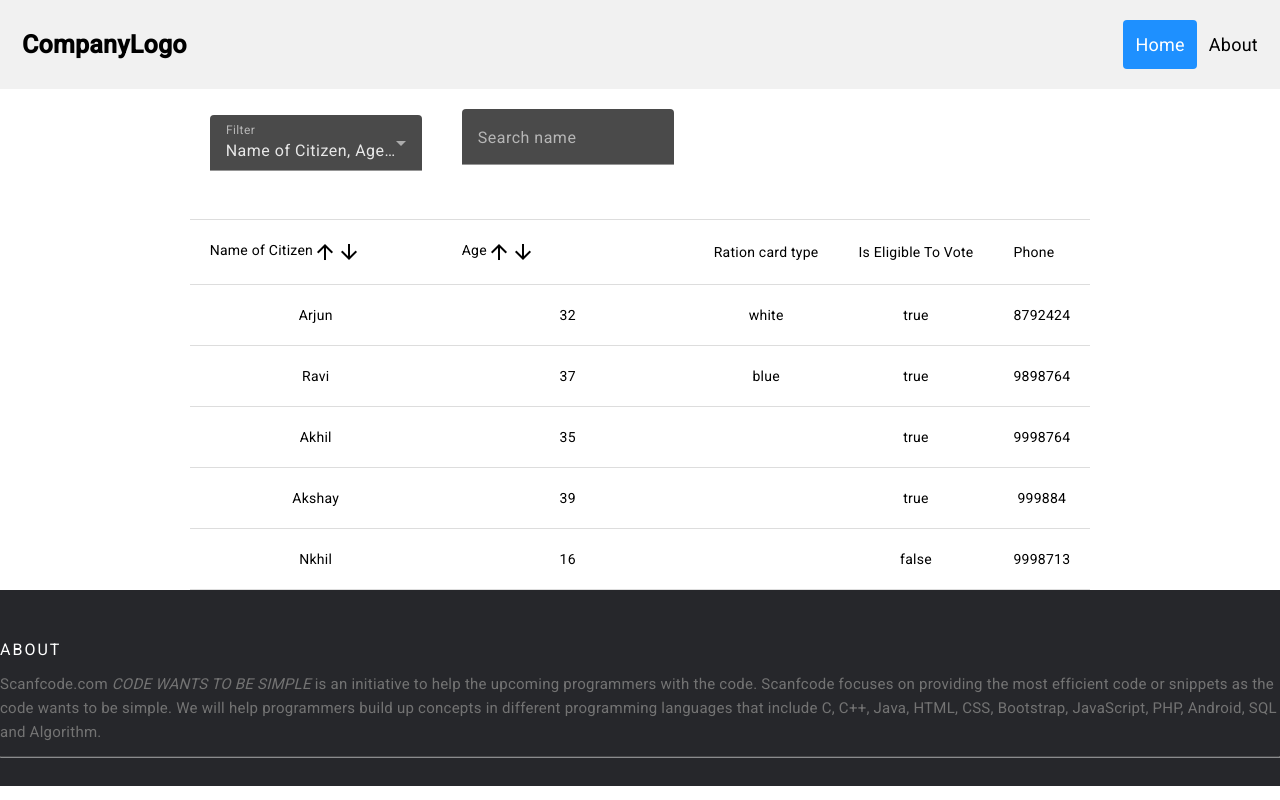
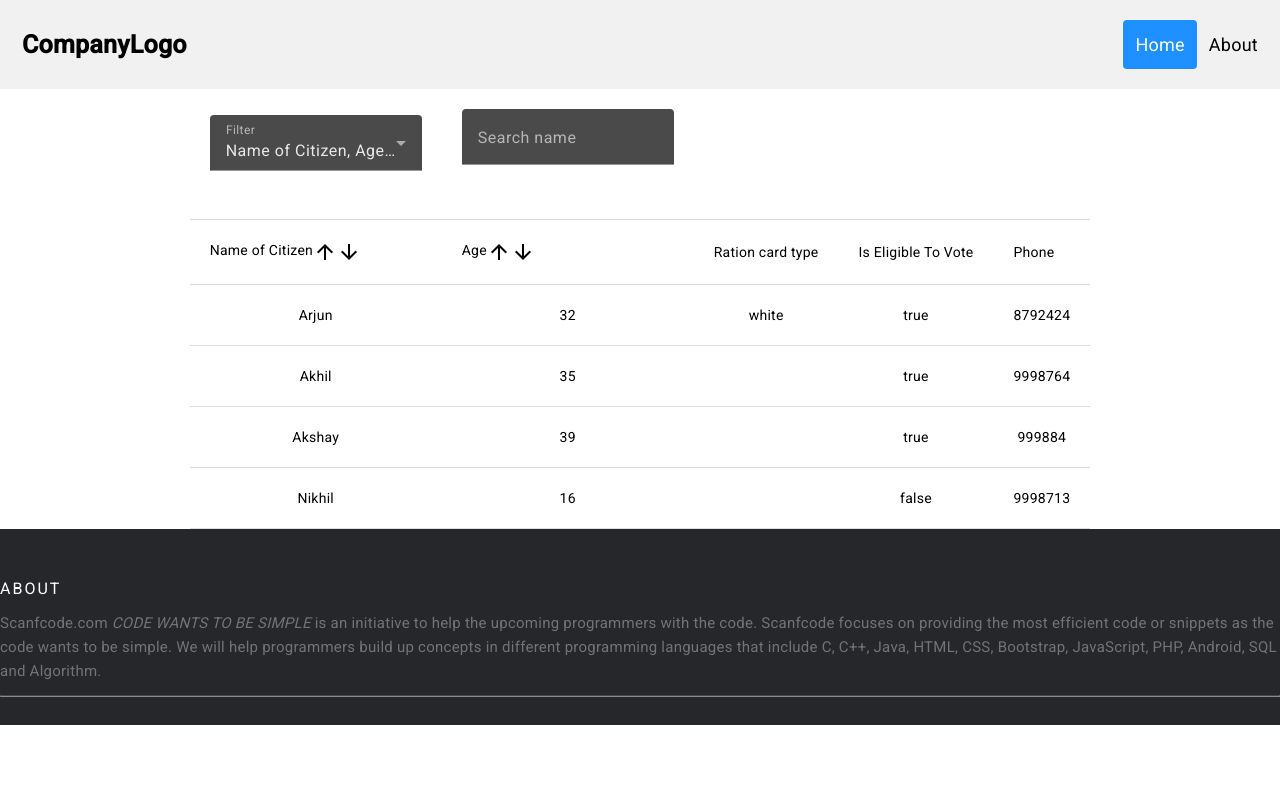
Before and after one commit to shabasy002/Table-Live, an Angular app: page /about in a window 1280 px wide. Built offline with nearby package versions, Linux system fonts and the light colour scheme.

Commit message:
search-by-name

```diff
--- a/src/app/components/temp-table/temp-table.component.html
+++ b/src/app/components/temp-table/temp-table.component.html
@@ -1,11 +1,5 @@
 <div class="table-component">
-  <!-- <mat-form-field >
-    <mat-label>Filter</mat-label>
-    <mat-select (selectionChange)="inputChange($event.value)" [(value)]="selected" placeholder="filter by" [formControl]="this.filter" multiple aria-checked="tr">
 
-      <mat-option *ngFor="let column of this.getColumnsToDisplayForSelect()" [value]="column.columnDef" >{{ column.title }}</mat-option>
-    </mat-select>
-  </mat-form-field> -->
     <table>
         <thead>
           <tr>
@@ -21,7 +15,7 @@
             <td>
               <mat-form-field class="filter" >
                 <mat-label>Search name</mat-label>
-                <input matInput [formControl]="nameFilter" (input)="didModify()">
+                <input matInput [formControl]="nameFilter" (input)="searchByname()">
               </mat-form-field>
               <p>{{this.nameFilter.value}}</p>
             </td>
@@ -42,9 +36,12 @@
             </thead>
 
             <tbody>
-                <tr *ngFor="let row of this.dataSource">
-                  <td *ngFor="let column of this.getColumnsToDisplay()">
-                    {{ row[column.columnDef] }}
+                <tr *ngFor="let row of this.getrowtoDisplay()">
+                  <td  *ngFor="let column of this.getColumnsToDisplay()">
+                    <div >
+                      {{ row[column.columnDef] }}
+                    </div>
+
                   </td>
                 </tr>
               </tbody>
--- a/src/app/components/temp-table/temp-table.component.ts
+++ b/src/app/components/temp-table/temp-table.component.ts
@@ -36,6 +36,7 @@ sortedData: Array<any> = [];
 
 private selectedSortOrder?:SelectedSort;
 public filterFields: Array<any> = [];
+public filterNames:Array<any>=[];
 public filter = new FormControl(this.filterFields);
 public nameFilter = new FormControl("");
 
@@ -46,14 +47,37 @@ constructor() {
 
 
 }
-protected didModify() {
-  //console.log(this.nameFilter);
+protected searchByname() {
+  //console.log(this.nameFilter.value);
+  const tempdataSource = this.dataSource.slice();
+  if(this.nameFilter.value !==''){
+    this.filterNames.length=0;
 
-  console.log(this.getColumnsToDisplay(this.nameFilter.value));
-
+    const nameSearch=this.dataSource.filter(x => x.name.match(this.nameFilter.value) && x.hide !==true );
+   if(nameSearch.length>0){
+    for(let j=0;j<=nameSearch.length-1;j++){
+      this.filterNames.push(nameSearch[j].name);
+    }
+    for(let k=0;k<=this.dataSource.length-1;k++){
+      this.dataSource[k].hide=false;
+     if(this.filterNames.includes(this.dataSource[k].name)){
+      this.dataSource[k].hide=false;
+     }else{
+      this.dataSource[k].hide=true;
+     }
+    }
+   }else{
+    console.log("no names found");
+   }
+  }else{
+    for(let k=0;k<=this.dataSource.length-1;k++){
+      this.dataSource[k].hide=false;
+    }
+  }
 
 }
 protected inputChange(event:any){
+
   const tempColumnconfig = this.columnConfigs.slice();
 
   for(let i=0;i<=this.filterFields.length-1;i++){
@@ -87,6 +111,12 @@ protected getColumnsToDisplayForSelect(): ColumnConfiguration[] {
       return rowSearch;
     }
 
+  }
+
+  protected getrowtoDisplay():any[]{
+    const rowFiltered = this.dataSource.filter(x => x.hide !== true);
+    //console.log(rowFiltered);
+    return rowFiltered;
   }
   protected getDataForKeyFromRow(row: Object): any {
 
--- a/src/app/model/voters-list.ts
+++ b/src/app/model/voters-list.ts
@@ -3,6 +3,7 @@ export interface VotersList {
 	age: number;
 	phone: number;
 	isWhatsappUser: boolean;
+	hide?: boolean;
 	constituency:string;
 	isEligibleToVote:boolean;
 	rationCardType?:string;
--- a/src/app/pages/about-us/about-us.component.ts
+++ b/src/app/pages/about-us/about-us.component.ts
@@ -24,10 +24,10 @@ export class AboutUsComponent  {
   defaultSort="name";
    ELEMENT_DATA: VotersList[] = [
     { name: 'Arjun', age: 32, phone: 8792424, isWhatsappUser: true, constituency: 'Thiruvanthapuram', isEligibleToVote: true, rationCardType: RationCardType.White},
-    { name: 'Ravi', age: 37, phone: 9898764, isWhatsappUser: false, constituency: 'Kollam', isEligibleToVote: true, rationCardType: RationCardType.Blue},
+    { name: 'Ravi', age: 37, phone: 9898764, hide:true, isWhatsappUser: false, constituency: 'Kollam', isEligibleToVote: true, rationCardType: RationCardType.Blue},
     { name: 'Akhil', age: 35, phone: 9998764, isWhatsappUser: true, constituency: 'Kochi', isEligibleToVote: true},
     { name: 'Akshay', age: 39, phone: 999884, isWhatsappUser: true, constituency: 'Idukki', isEligibleToVote: true},
-    { name: 'Nkhil', age: 16, phone: 9998713, isWhatsappUser: false, constituency: 'Kottayam', isEligibleToVote: false}
+    { name: 'Nikhil', age: 16, phone: 9998713, isWhatsappUser: false, constituency: 'Kottayam', isEligibleToVote: false}
   ];
 
    columnConfigurations: Array<ColumnConfiguration> = [
```
